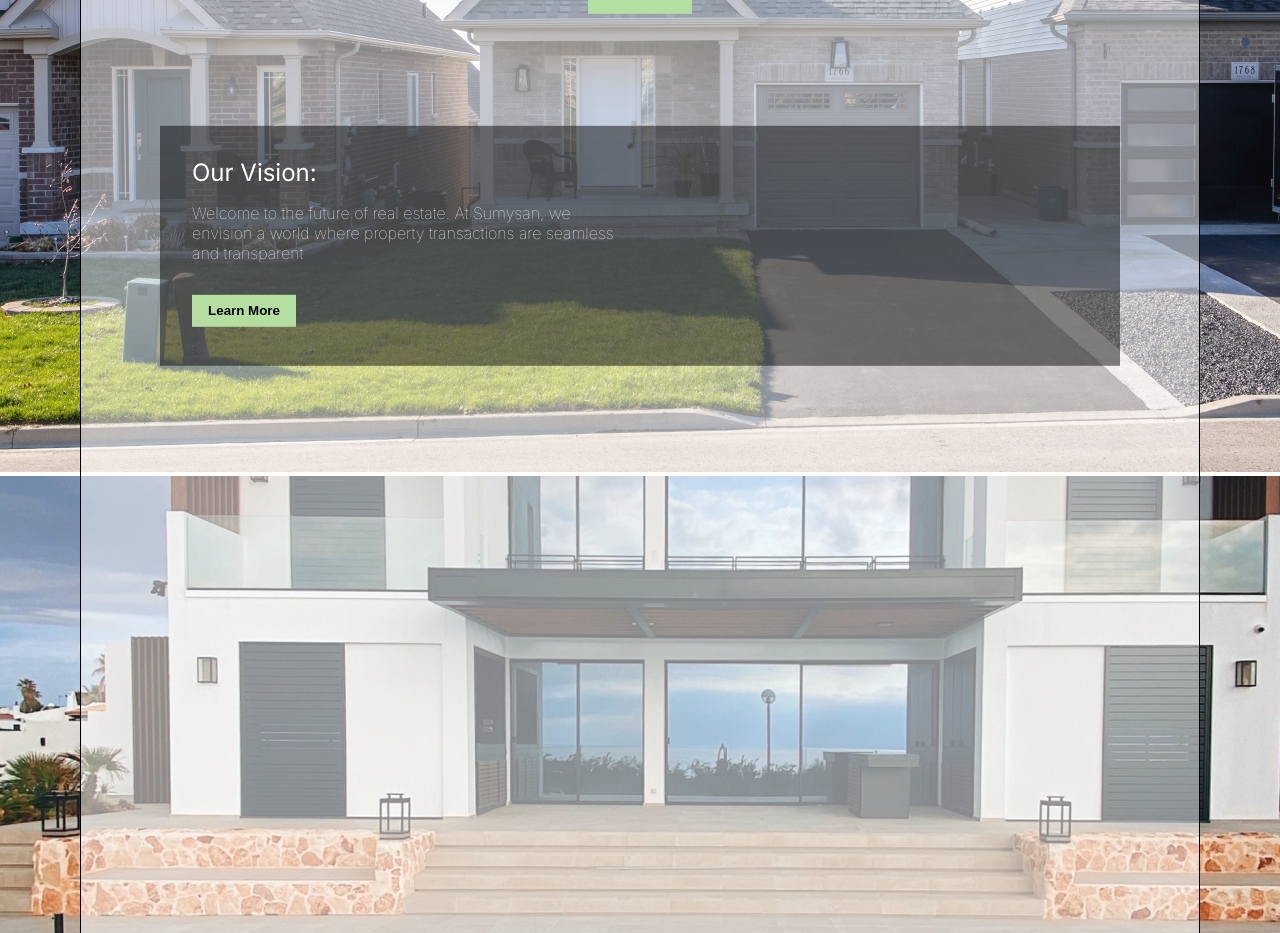
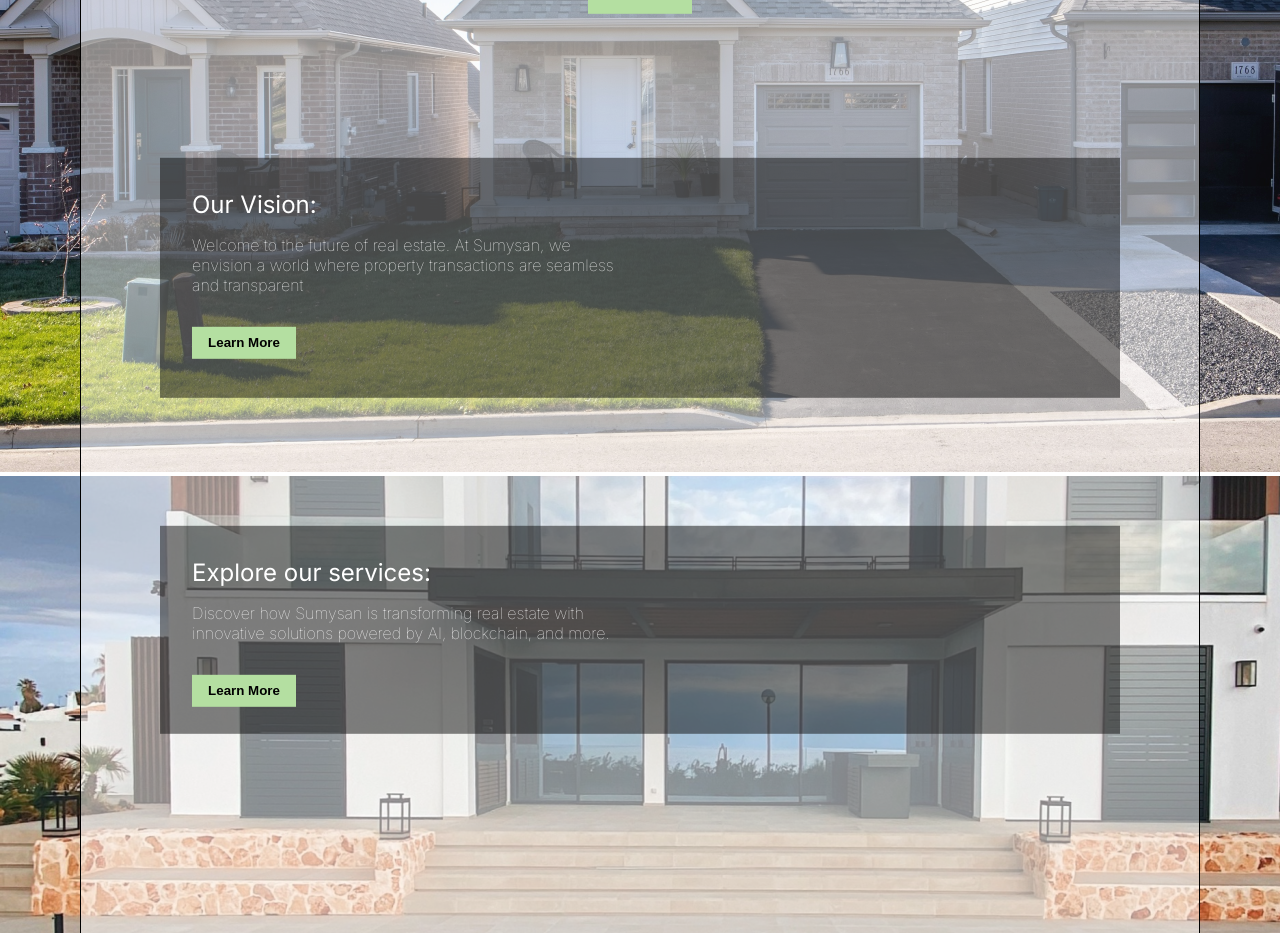
Before and after one commit to SumySan-Homex/Sumysan, a Next.js app: page / in a window 1280 px wide. Shown: the part 580-1513 px from the top of the page. Built offline with nearby package versions, Linux system fonts and the light colour scheme.

Commit message:
:art: Improve structure of site

```diff
--- a/components/About.tsx
+++ b/components/About.tsx
@@ -43,7 +43,21 @@ const About = () => {
               </div>
             </div>
 
-            <div className={styles.miniCard2}></div>
+            <div className={styles.miniCard2}>
+              <div className={styles.miniContent}>
+                <h2 className={styles.header2}>Explore our services:</h2>
+
+                <p className={styles.desc2}>
+                  Discover how Sumysan is transforming real estate with
+                  <br />
+                  innovative solutions powered by AI, blockchain, and more.
+                </p>
+
+                <button className={styles.button2} type="button">
+                  Learn More
+                </button>
+              </div>
+            </div>
           </div>
         </div>
 
--- a/styles/about.module.css
+++ b/styles/about.module.css
@@ -50,7 +50,7 @@
   width: 60rem;
   height: 15rem;
   border: none;
-  margin-top: 5rem;
+  margin-top: 7rem;
   background-color: rgba(10, 10, 10, 0.5);
 }
 
@@ -81,3 +81,11 @@
   font-weight: bolder;
   margin-top: 2rem;
 }
+
+.miniCard2 {
+  width: 60rem;
+  height: 13rem;
+  border: none;
+  margin-top: 8rem;
+  background-color: rgba(10, 10, 10, 0.5);
+}
```
